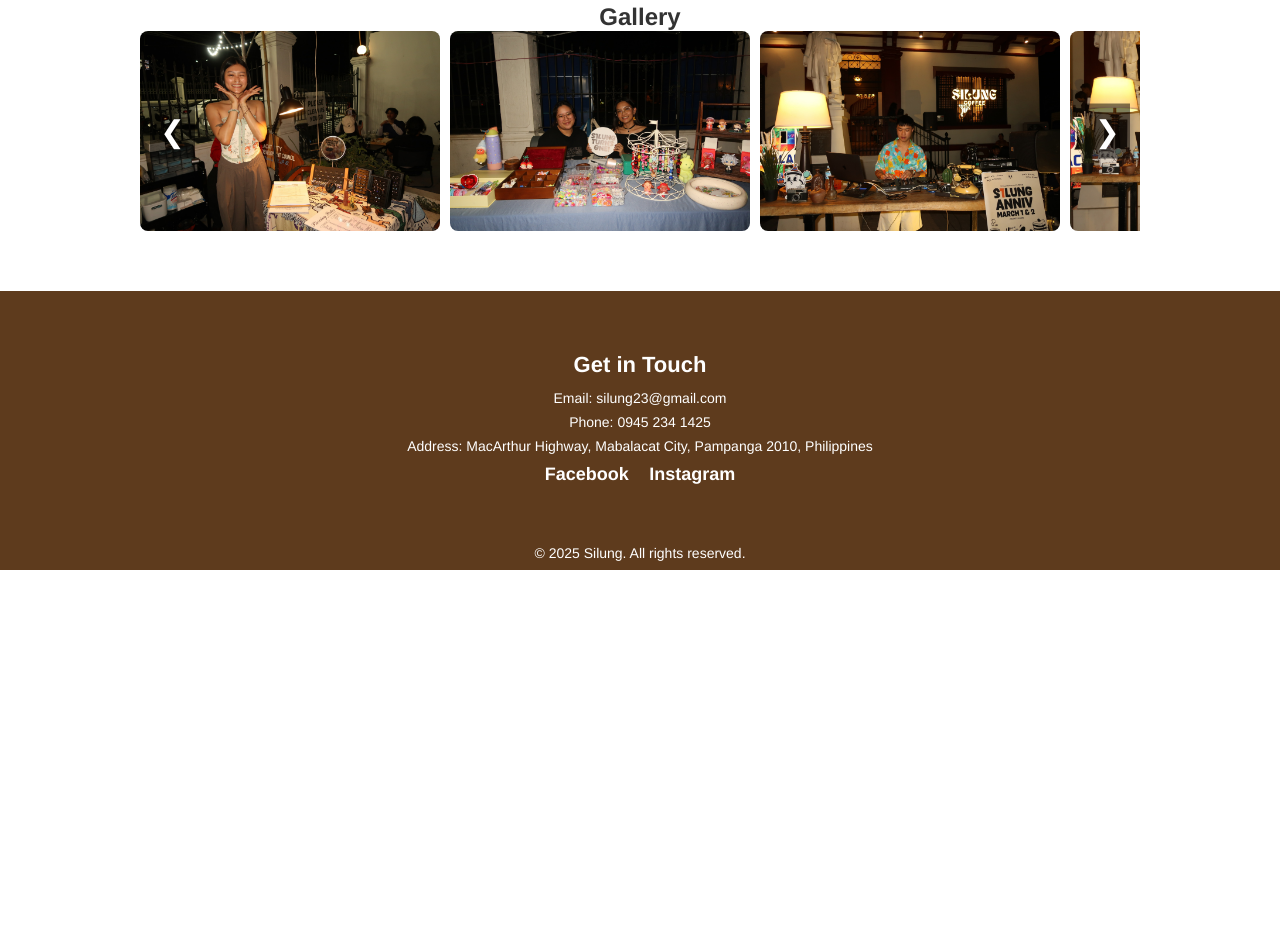
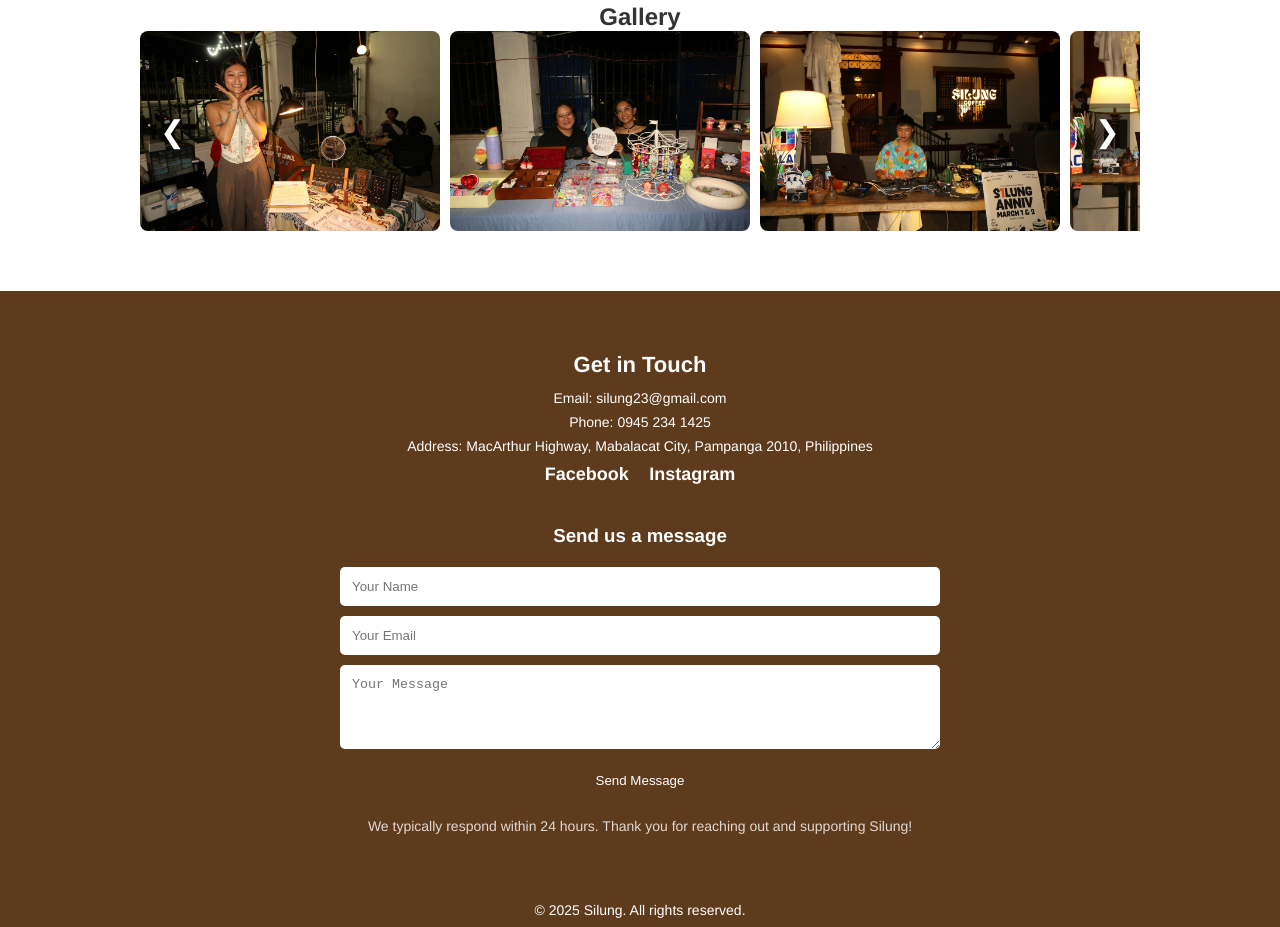
Before and after one commit to Poatann/SilungCoffee, a plain HTML site: page index.html in a window 1280 px wide. Shown: the part 2913-3840 px from the top of the page. Before the commit the page ends 3483 px from the top, so only its background shows below. Drawn offline with Linux system fonts and the light colour scheme.

Commit message:
Update index.html

```diff
--- a/index.html
+++ b/index.html
@@ -94,6 +94,19 @@
     <a href="https://www.facebook.com/profile.php?id=61557150353381" target="_blank">Facebook</a>
     <a href="https://www.instagram.com/silung.coffee" target="_blank">Instagram</a>
   </div>
+  <h3 style="margin-top: 40px; color: #fff;">Send us a message</h3>
+  <form style="max-width: 600px; margin: 20px auto;">
+    <input type="text" placeholder="Your Name" style="width: 100%; padding: 12px; margin-bottom: 10px; border-radius: 5px; border: none;">
+    <input type="email" placeholder="Your Email" style="width: 100%; padding: 12px; margin-bottom: 10px; border-radius: 5px; border: none;">
+    <textarea placeholder="Your Message" rows="4" style="width: 100%; padding: 12px; margin-bottom: 10px; border-radius: 5px; border: none;"></textarea>
+    <button type="submit" style="background-color: #5e3b1d; color: #fff; padding: 10px 20px; border: none; border-radius: 5px; cursor: pointer;">Send Message</button>
+  </form>
+
+  <!-- 👍 Paragraph below form -->
+  <p style="margin-top: 15px; font-size: 14px; color: #fff; opacity: 0.8;">
+    We typically respond within 24 hours. Thank you for reaching out and supporting Silung!
+  </p>
+</section>
   </section>
 
     <p>&copy; 2025 Silung. All rights reserved.</p>
```
Lines whose indentation alone changed are shown as unchanged.
